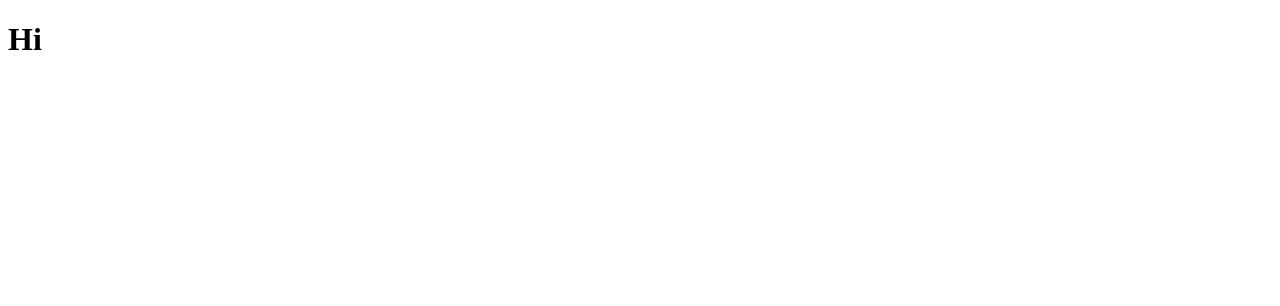
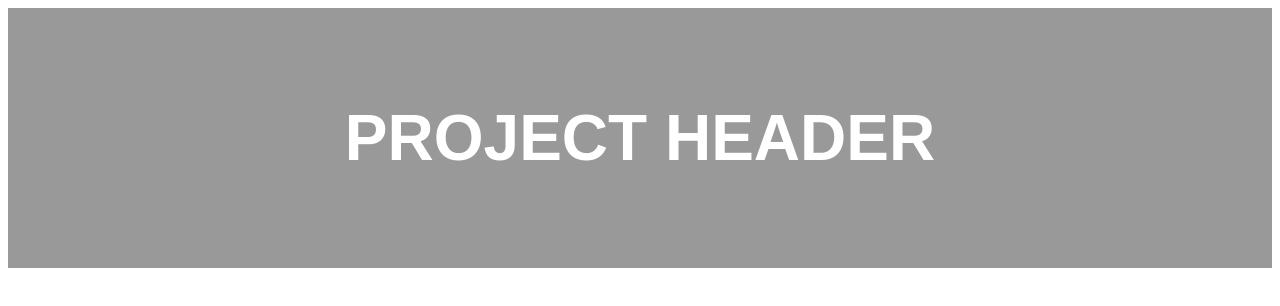
Before and after one commit to AlexVoloskov/remote-test, a plain HTML site: page index.html in a window 1280 px wide. Drawn offline with Linux system fonts and the light colour scheme.

Commit message:
header ready

```diff
--- a/index.html
+++ b/index.html
@@ -4,9 +4,12 @@
    <meta charset="UTF-8">
    <meta http-equiv="X-UA-Compatible" content="IE=edge">
    <meta name="viewport" content="width=device-width, initial-scale=1.0">
+   <link rel="stylesheet" href="main.css">
    <title>Document</title>
 </head>
 <body>
-   <h1>Hi</h1>
+   <header class="header">
+      <h1>PROJECT HEADER</h1>
+   </header>
 </body>
 </html>
--- a/main.css
+++ b/main.css
@@ -0,0 +1,9 @@
+.header {
+   padding: 50px 100px;
+   text-align: center;
+   background: #999;
+   font-size: 32px;
+   font-family: sans-serif;
+   color: #fff;
+
+}
```
